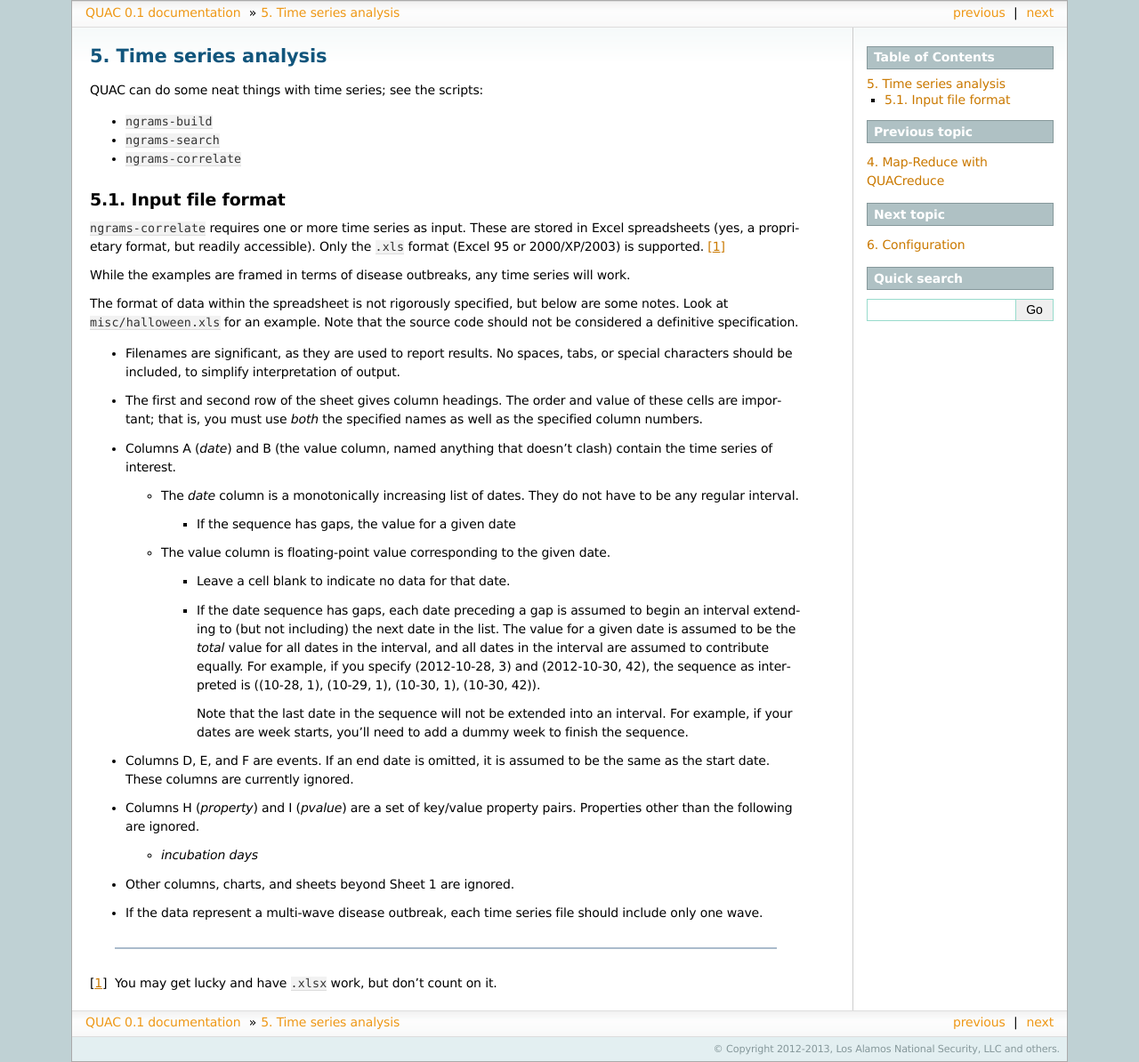
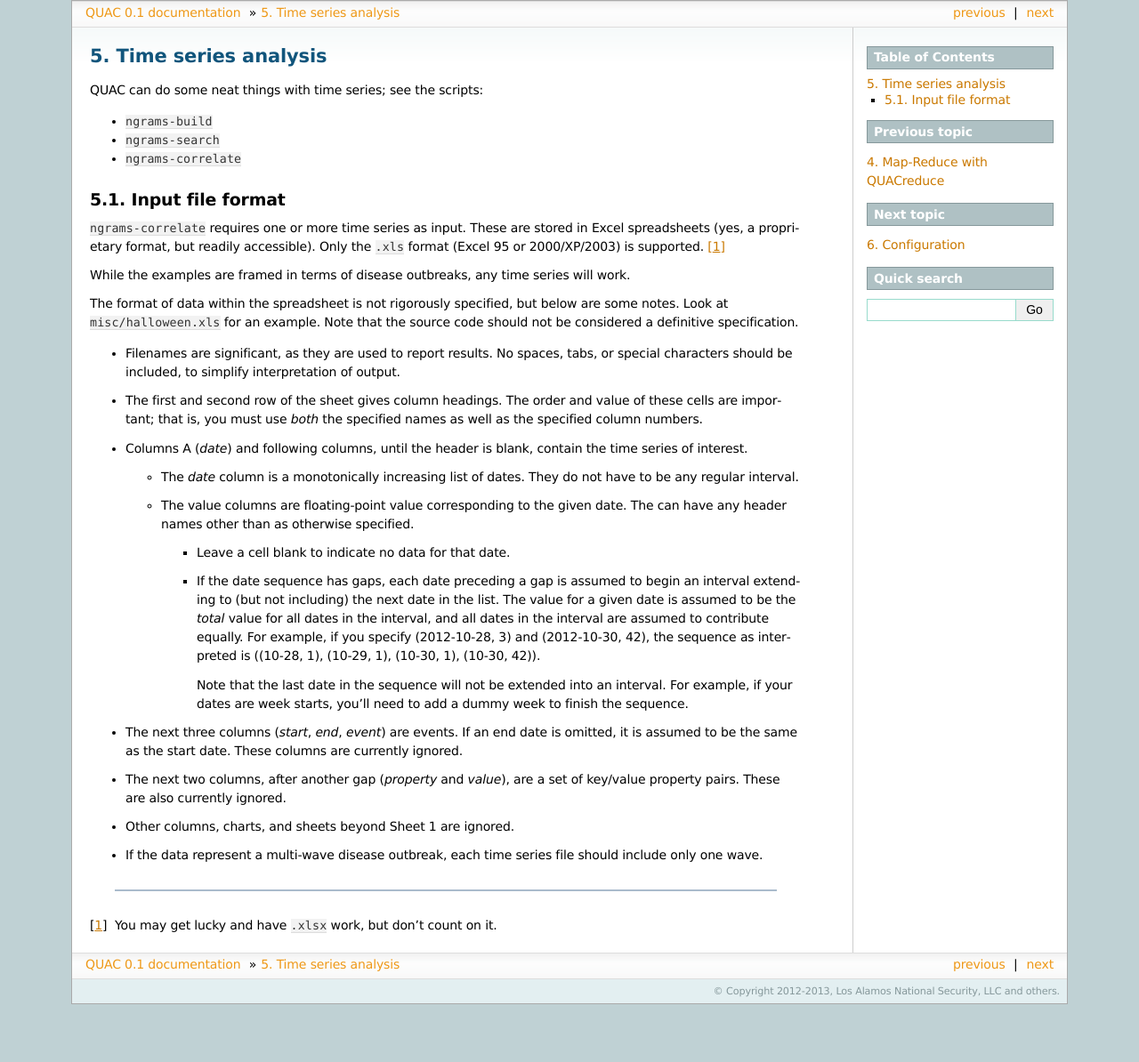
Before and after one commit to reidpr/quac, a Sphinx documentation site: the page built from sphinx/timeseries.rst, in a window 1280 px wide. Shown: the whole page at 89% size. Built offline with Sphinx 7.4.7, drawn with Linux system fonts in a browser that asks for light colours; formulas are drawn with MathJax 3; after the commit the page ends 1129 px from its top, so only the background shows below that.

Commit message:
support multiple time series per Excel file

```diff
--- a/sphinx/timeseries.rst
+++ b/sphinx/timeseries.rst
@@ -32,15 +32,14 @@ the source code should not be considered a definitive specification.
   value of these cells are important; that is, you must use *both* the
   specified names as well as the specified column numbers.
 
-* Columns A (*date*) and B (the value column, named anything that doesn't
-  clash) contain the time series of interest.
+* Columns A (*date*) and following columns, until the header is blank, contain
+  the time series of interest.
 
   * The *date* column is a monotonically increasing list of dates. They do not
     have to be any regular interval.
 
-    * If the sequence has gaps, the value for a given date
-
-  * The value column is floating-point value corresponding to the given date.
+  * The value columns are floating-point value corresponding to the given
+    date. The can have any header names other than as otherwise specified.
 
     * Leave a cell blank to indicate no data for that date.
 
@@ -56,13 +55,12 @@ the source code should not be considered a definitive specification.
       interval. For example, if your dates are week starts, you'll need to add
       a dummy week to finish the sequence.
 
-* Columns D, E, and F are events. If an end date is omitted, it is assumed to
-  be the same as the start date. These columns are currently ignored.
+* The next three columns (*start*, *end*, *event*) are events. If an end date
+  is omitted, it is assumed to be the same as the start date. These columns
+  are currently ignored.
 
-* Columns H (*property*) and I (*pvalue*) are a set of key/value property
-  pairs. Properties other than the following are ignored.
-
-  * *incubation days*
+* The next two columns, after another gap (*property* and *value*), are a set
+  of key/value property pairs. These are also currently ignored.
 
 * Other columns, charts, and sheets beyond Sheet 1 are ignored.
 
```
Also changed, not shown: 5 other files.
